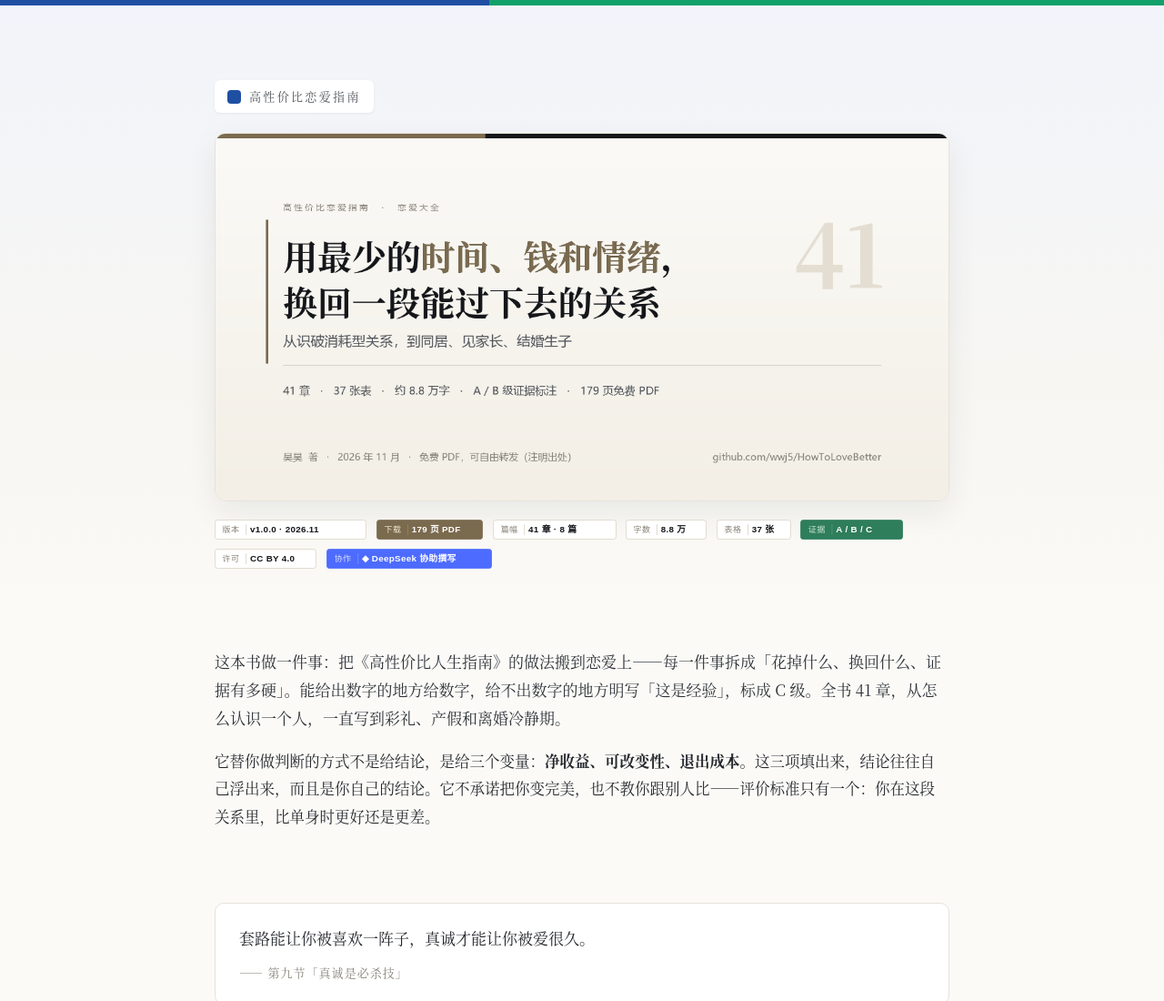
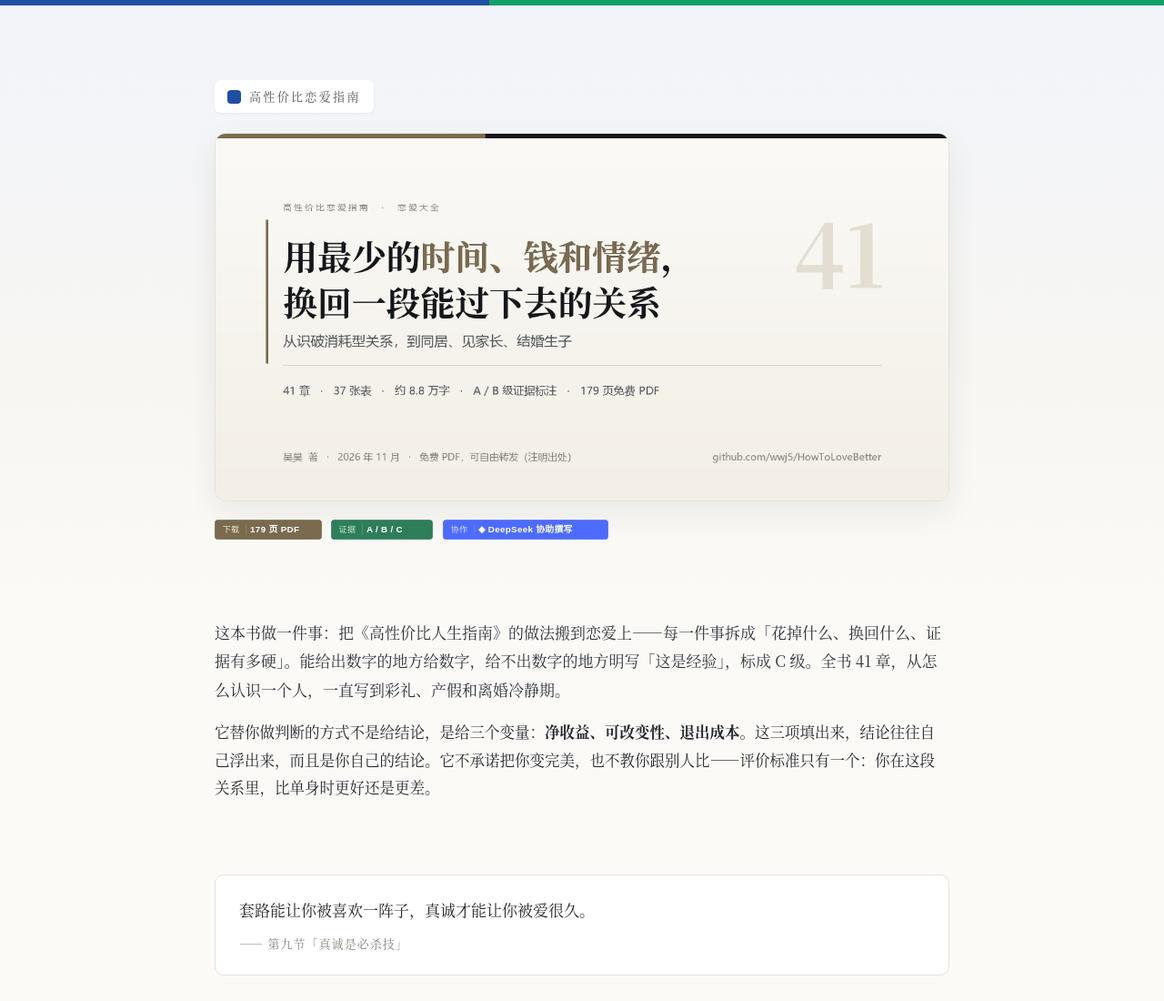
Before and after one commit to wwj5/HowToLoveBetter, a plain HTML site: page index.html in a window 1280 px wide. Shown: the top 1100 px of the page at 91% size. Drawn offline with Linux system fonts and the light colour scheme.

Commit message:
徽章精简为四枚

```diff
--- a/index.html
+++ b/index.html
@@ -80,13 +80,8 @@
     <h1 class="sr-only">高性价比恋爱指南 · 从识破消耗型关系，到结婚生子</h1>
     <img class="cover" src="assets/cover.png" alt="高性价比恋爱指南 封面">
     <p class="shields">
-      <a href="https://github.com/wwj5/HowToLoveBetter/releases/latest"><img src="assets/badges/version.svg" alt="v1.0.0"></a>
       <a href="高性价比恋爱指南.pdf"><img src="assets/badges/pdf.svg" alt="179 页 PDF"></a>
-      <img src="assets/badges/chapters.svg" alt="41 章 8 篇">
-      <img src="assets/badges/words.svg" alt="8.8 万字">
-      <img src="assets/badges/tables.svg" alt="37 张表">
       <img src="assets/badges/evidence.svg" alt="证据 A/B/C">
-      <img src="assets/badges/license.svg" alt="CC BY 4.0">
       <img src="assets/badges/deepseek.svg" alt="DeepSeek 协助撰写">
     </p>
   </div>
```
Also changed, not shown: 1 other file.
